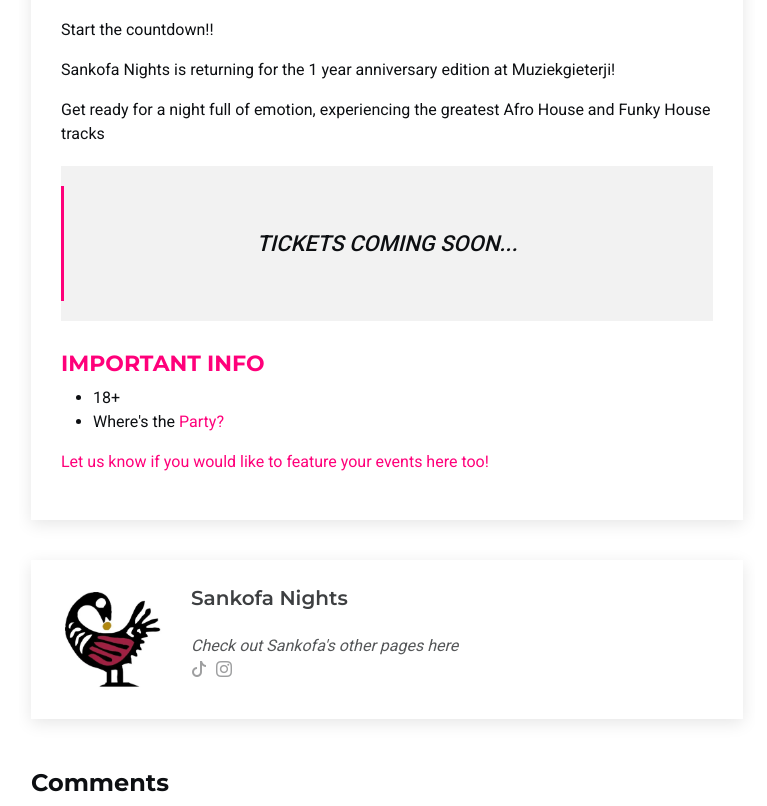
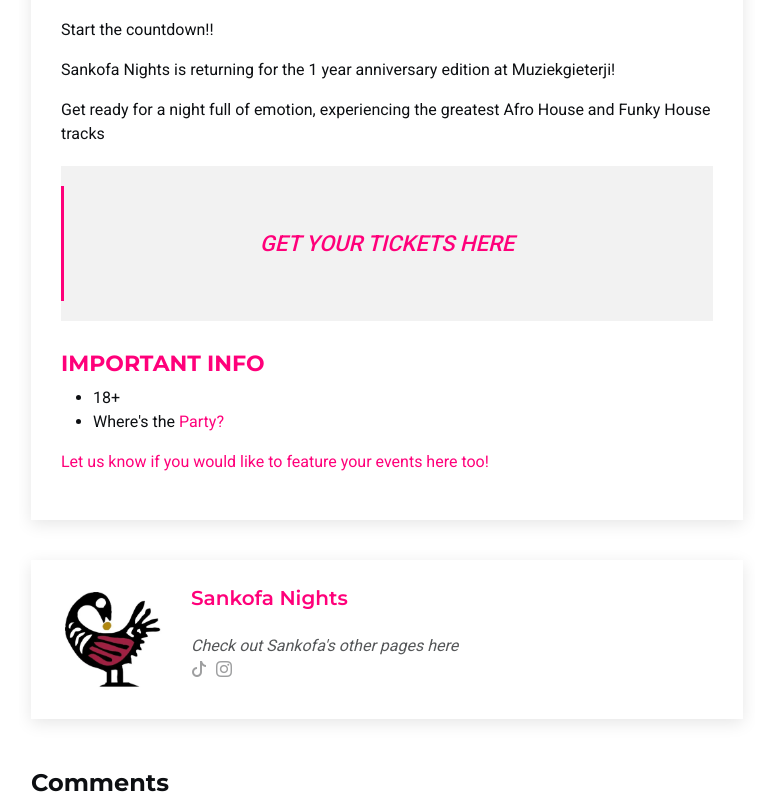
Before and after one commit to starphillips/wheretoupload, a Flask app: page /events/sankofaanniversary in a window 1280 px wide. Shown: the part 1457-2263 px from the top of the page, without its empty margins (63-830 px from the left). Run offline with Flask 3, Linux system fonts and the light colour scheme; data that the repository does not hold is empty; some libraries are stand-ins or nearby versions.

Commit message:
sankofa ticket release

```diff
--- a/templates/events/sankofaanniversary.html
+++ b/templates/events/sankofaanniversary.html
@@ -151,7 +151,7 @@
 
                   <blockquote>
                     <p>
-                      <!-- <a href="https://shop.paylogic.com/1eedd84d50654b67802b39ca1fe47404"></a> --> TICKETS COMING SOON...
+                      <a href="https://event.taptic.de/event/sankofa-nights_zSvSHVjLyz/Sankofa-1-Year-Anniversary-Event_Ep_-Drf-_Y_iVtuP " target="blank"> GET YOUR TICKETS HERE</a>
                     </p>
                   </blockquote>
 
@@ -202,7 +202,7 @@
               <div class="author-container d-flex align-items-center">
                 <img src="{{ url_for('static', filename='assets/img/organisers/sankofa/sankofa.png') }}" class="rounded-circle flex-shrink-0" alt="">
                 <div>
-                  <h4>Sankofa Nights</h4>
+                  <h4><a href="{{ url_for('html_page', page_name='sankofa.html') }}">Sankofa Nights</a></h4>
                   <br><p>
                     Check out Sankofa's other pages here
                   </p>
```
